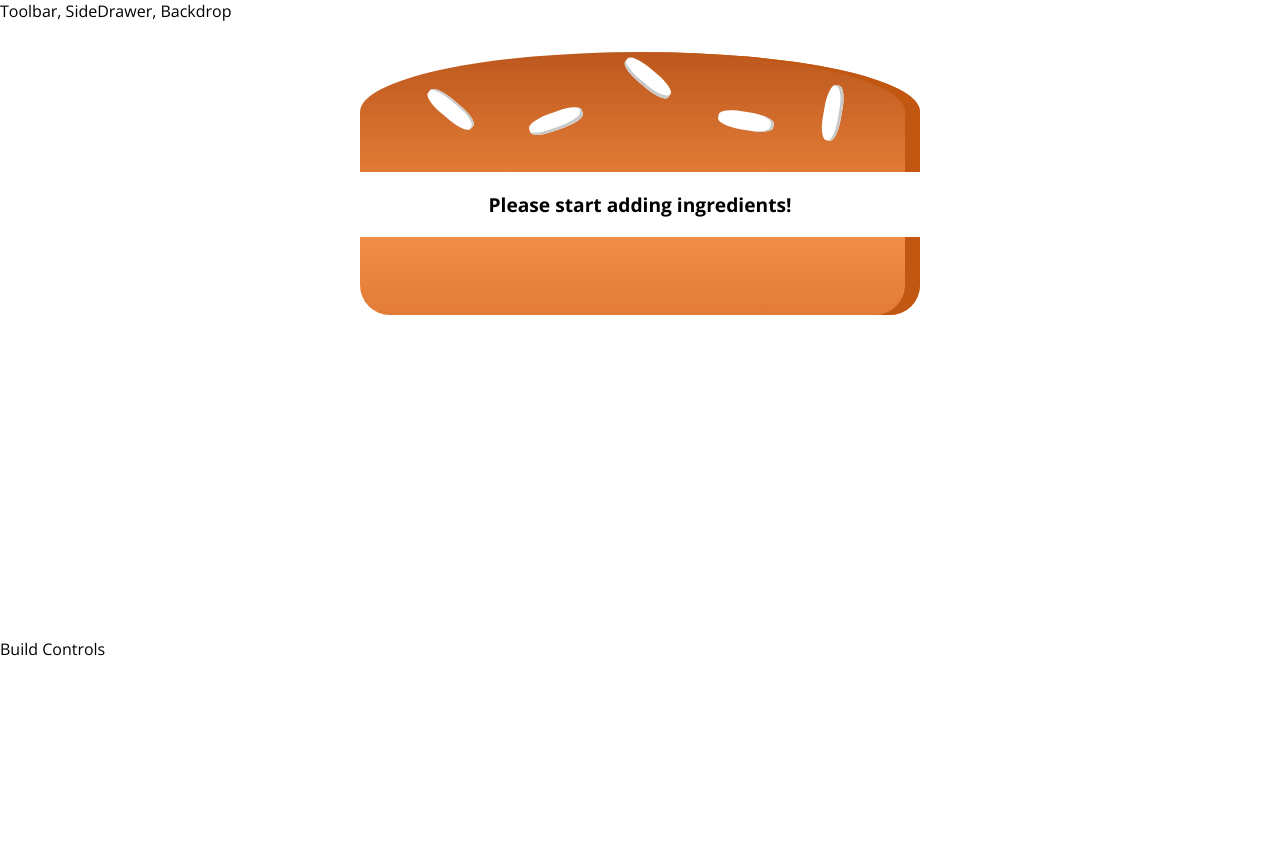
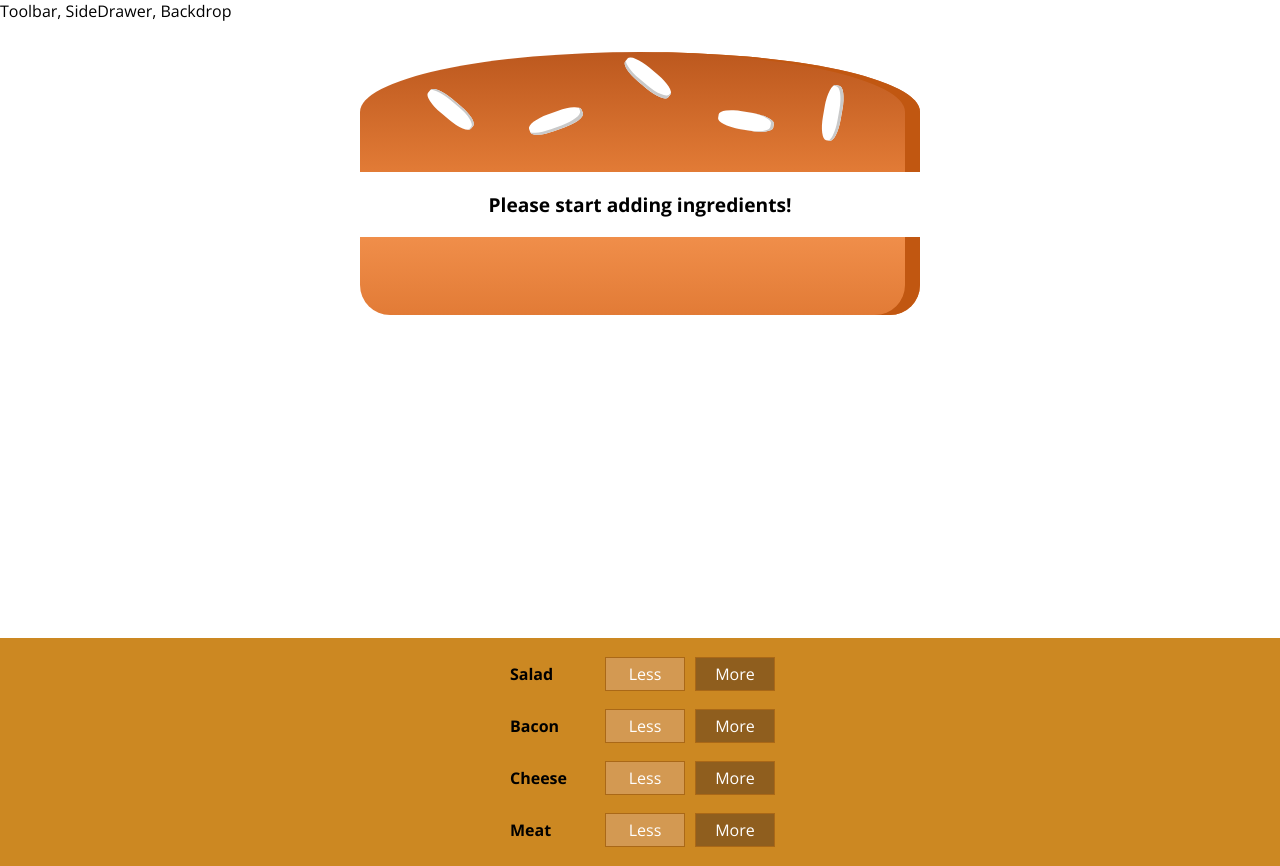
Before and after one commit to sasban9/burger-joint, a React app: page / in a window 1280 px wide. Before the commit the page ends 800 px from the top, so only its background shows below. Built offline with nearby package versions, Linux system fonts and the light colour scheme.

Commit message:
Multiple Build Controls outputted.

```diff
--- a/src/components/Burger/BuildControls/BuildControl/BuildControl.js
+++ b/src/components/Burger/BuildControls/BuildControl/BuildControl.js
@@ -1,6 +1,6 @@
 import React from 'react';
 
-import class from './BuildControl.css';
+import classes from './BuildControl.css';
 
 const buildControl = (props) => (
 	<div className={classes.BuildControl}>
--- a/src/components/Burger/BuildControls/BuildControls.css
+++ b/src/components/Burger/BuildControls/BuildControls.css
@@ -1,56 +1,52 @@
-.BuildControl {
+.BuildControls{
+    width: 100%;
+    background: #c82;
     display: flex;
-    justify-content: space-between;
+    flex-flow: column;
     align-items: center;
-    margin: 5px 0;
+    box-shadow: 0 2px 1px #ccc;
+    margin:auto;
+    padding:10px 0;
 }
 
-.BuildControl button {
-    display: block;
-    font: inherit;
-    padding: 5px;
-    margin: 0 5px;
-    width: 80px;
-    border: 1px solid #AA6817;
+
+.OrderButton {
+    background-color: #DAD735;float:left;
+    outline: none;
     cursor: pointer;
-    outline: none;
+    border: 1px solid #966909;
+    color: #966909;
+    font-family: inherit;
+    font-size: 1.2em;
+    padding: 5px 30px;
+    box-shadow: 2px 2px 2px #966909;
 }
 
-.BuildControl button:disabled {
-    background-color: #AC9980;
-    border: 1px solid #7E7365;
-    color: #ccc;
-    cursor: default;
+.OrderButton:hover, .OrderButton:active {
+    background-color: #A0DB41;
+    border: 1px solid #966909;
+    color: #966909;
 }
 
-.BuildControl button:hover:disabled {
-    background-color: #AC9980;
-    color: #ccc;
+.OrderButton:disabled {
+    background-color: #C7C6C6;
     cursor: not-allowed;
+    border: 1px solid #ccc;
+    color: #888888;
 }
 
-.Label {
-    padding: 10px;
-    font-weight: bold;
-    width: 80px;
+.OrderButton:not(:disabled) {
+    animation: enable 0.3s linear;
 }
 
-.BuildControl .Less {
-    background-color: #D39952;
-    color: white;
+@keyframes enable {
+    0% {
+        transform: scale(1);
+    }
+    60% {
+        transform: scale(1.1);
+    }
+    100% {
+        transform: scale(1);
+    }
 }
-
-.BuildControl .More {
-    background-color: #8F5E1E;
-    color: white;
-}
-
-.BuildControl .Less:hover, .BuildControl .Less:active {
-    background-color: #DAA972;
-    color: white;
-}
-
-.BuildControl .More:hover,.BuildControl .More:active {
-    background-color: #99703F;
-    color: white;
-}
--- a/src/components/Burger/BuildControls/BuildControls.js
+++ b/src/components/Burger/BuildControls/BuildControls.js
@@ -1,8 +1,20 @@
 import React from 'react';
 
+import classes from './BuildControls.css';
+import BuildControl from './BuildControl/BuildControl';
+
+const controls = [
+	{ label: 'Salad', type:'salad' },
+	{ label: 'Bacon', type:'bacon' },
+	{ label: 'Cheese', type:'cheese' },
+	{ label: 'Meat', type:'meat' },
+];
+
 const buildControls = (props) => (
-	<div>
-
+	<div className={classes.BuildControls}>
+		{controls.map(ctrl => (
+			<BuildControl key={ctrl.label} label={ctrl.label} />
+		))}
 	</div>
 );
 
--- a/src/containers/BurgerBuilder/BurgerBuilder.js
+++ b/src/containers/BurgerBuilder/BurgerBuilder.js
@@ -1,6 +1,7 @@
 import React, { Component } from 'react';
 import Aux from '../../hoc/Aux';
 import Burger from '../../components/Burger/Burger';
+import BuildControls from '../../components/Burger/BuildControls/BuildControls';
 
 class BurgerBuilder extends Component {
 	// constructor(props) {
@@ -20,7 +21,7 @@ class BurgerBuilder extends Component {
 		return (
 			<Aux>
 				<Burger ingredients={this.state.ingredients} />
-				<div>Build Controls</div>
+				<BuildControls />
 			</Aux>
 		);
 	}
```
